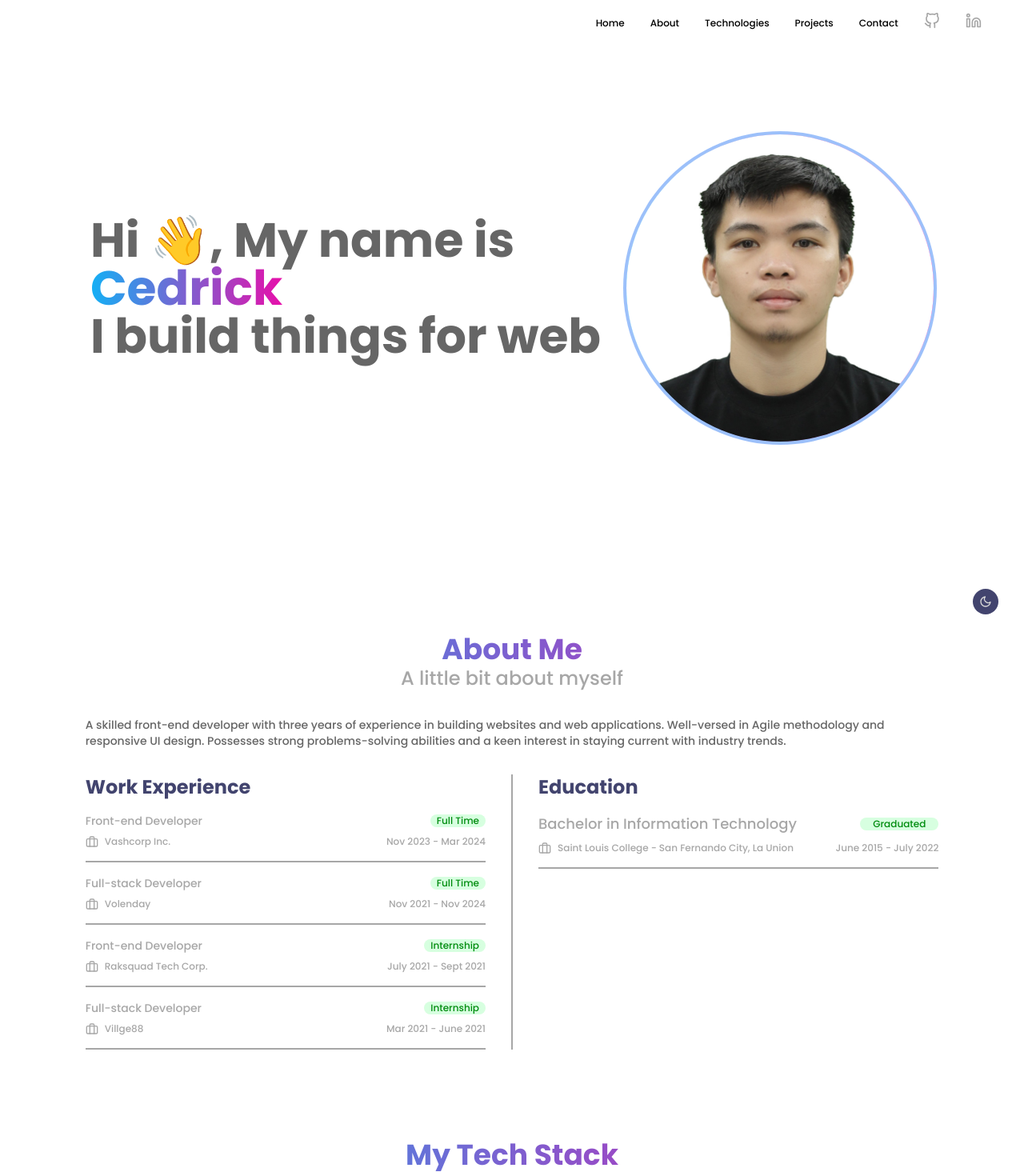
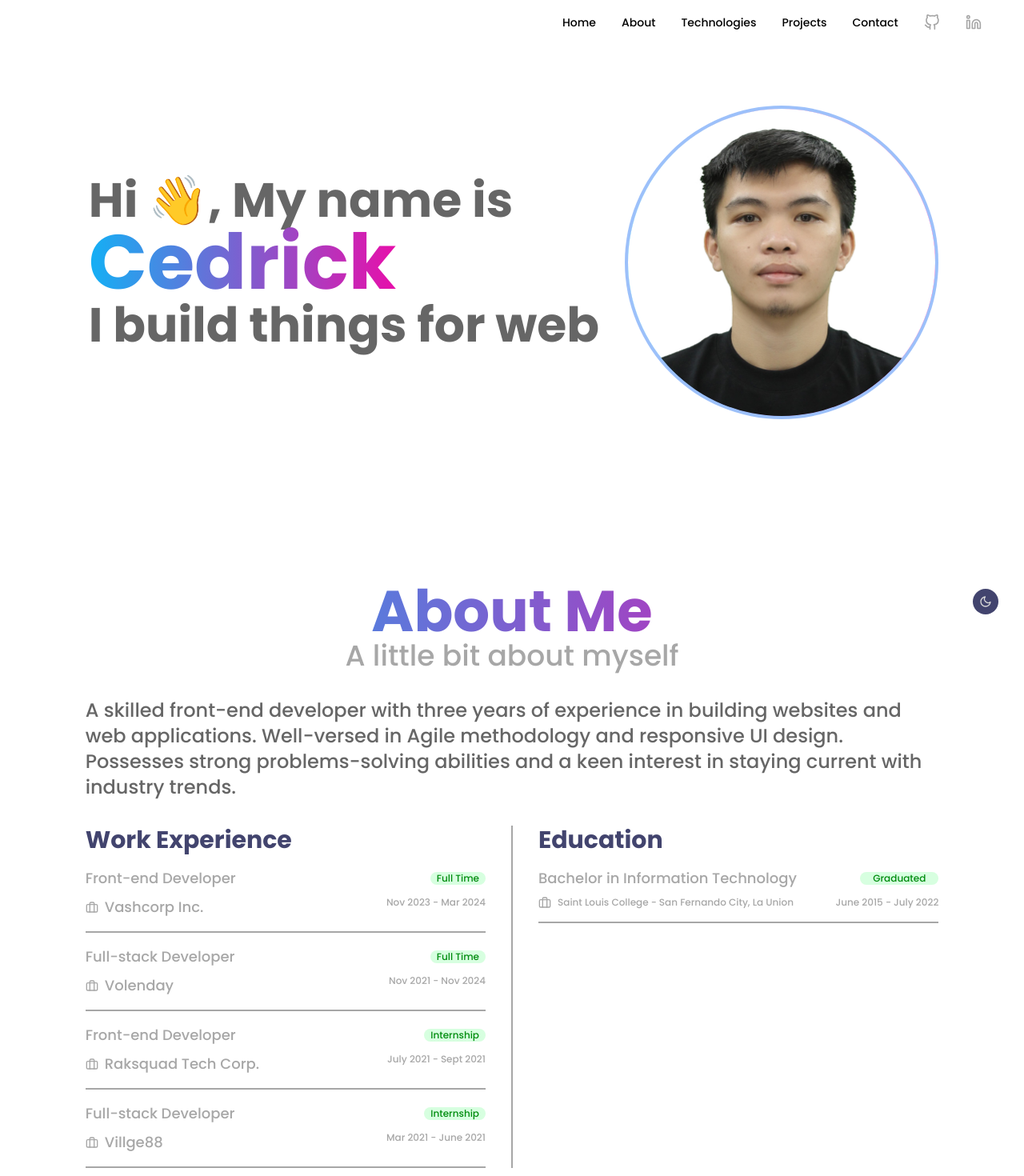
Before and after one commit to cjsupan/cjsupan-porfolio, a Next.js app: page / in a window 1280 px wide. Shown: the top 1470 px of the page at 80% size. Built offline with nearby package versions, Linux system fonts and the light colour scheme.

Commit message:
Refactor navigation component to remove redundant CSS classes

```diff
--- a/app/page.tsx
+++ b/app/page.tsx
@@ -39,21 +39,21 @@ export default function Home() {
       id="home"
       className={`${
         theme === "dark" ? "bg-background-dark" : "bg-background-light"
-      } flex flex-col justify-center items-center xxs:pb-2 xs:gap-20 xxs:gap-20 xs:pb-8 md:gap-20 lg:gap-42 xl:gap-28`}
+      } flex flex-col justify-center items-center xxs:pb-2 xs:gap-20 xxs:gap-20 xs:pb-8 md:gap-20 lg:gap-42 2xl:gap-80`}
     >
       <Head>
         <meta name="viewport" content="width=device-width, initial-scale=1" />
         <NextSeo {...seo} />
       </Head>
       <Navigation />
-      <div className="w-10/12 flex lg:flex-row lg:mb-32 xxs:flex-col-reverse  gap-8 xxs:mb-20 md:justify-center justify-between items-center">
+      <div className="w-10/12 flex lg:flex-row lg:mb-32 xxs:flex-col-reverse gap-8 xxs:mb-20 md:justify-center lg:justify-evenly items-center">
         <h1
           className={`${
             theme === "dark" ? "text-primary-dark" : "text-secondary-light"
           } font-semibold xs:text-left lg:text-left md:text-5xl lg:text-5xl xl:text-6xl xxs:text-2xl`}
         >
           Hi 👋, My name is <br />
-          <span className="xxs:text-3xl md:text-6xl lg:text-6xl font-bold bg-gradient-to-r from-[#13B0F5] to-[#E70FAA] inline-block text-transparent bg-clip-text">
+          <span className="xxs:text-3xl md:text-6xl lg:text-6xl xl:text-8xl font-bold bg-gradient-to-r from-[#13B0F5] to-[#E70FAA] inline-block text-transparent bg-clip-text">
             Cedrick
           </span>{" "}
           <br />I build things for web
@@ -69,14 +69,14 @@ export default function Home() {
         </div>
       </div>
 
-      <div id="about" className="w-10/12 flex flex-col gap-8 ">
+      <div id="about" className="w-10/12 flex flex-col gap-8 mb-20">
         <div className="flex flex-col gap-3 xxs:gap-0">
           <h2
-            className={` text-center font-bold md:text-4xl xxs:text-3xl bg-gradient-to-r from-[#13B0F5] to-[#E70FAA] inline-block text-transparent bg-clip-text`}
+            className={` text-center font-bold lg:text-7xl md:text-4xl xxs:text-3xl bg-gradient-to-r from-[#13B0F5] to-[#E70FAA] inline-block text-transparent bg-clip-text`}
           >
             About Me
           </h2>
-          <h4 className="text-center md:text-2xl xxs:text-lg text-secondary">
+          <h4 className="text-center lg:text-4xl md:text-2xl xxs:text-lg text-secondary">
             A little bit about myself
           </h4>
         </div>
@@ -84,7 +84,7 @@ export default function Home() {
           <p
             className={`${
               theme === "dark" ? "text-primary-dark" : "text-secondary-light"
-            } text-lg xxs:text-sm`}
+            } text-lg xxs:text-sm xl:text-2xl`}
           >
             A skilled front-end developer with three years of experience in
             building websites and web applications. Well-versed in Agile
@@ -94,7 +94,7 @@ export default function Home() {
           </p>
           <div className="w-full flex lg:flex-row md:flex-col xxs:flex-col gap-8 justify-between">
             <div className="w-full flex flex-col gap-4">
-              <h3 className="text-left text-3xl xxs:text-2xl text-primary font-semibold">
+              <h3 className="text-left text-3xl xxs:text-2xl xl:text-3xl text-primary font-semibold">
                 Work Experience
               </h3>
               {workExperience.map((work, index) => (
@@ -104,17 +104,17 @@ export default function Home() {
                 >
                   <div className="flex flex-col gap-2">
                     <div className=" flex justify-between items-center">
-                      <h4 className="text-left text-[20px] xxs:text-sm text-secondary">
+                      <h4 className="text-left text-[20px] xl:text-lg xxs:text-sm text-secondary">
                         {work.title}
                       </h4>
                       <div className="bg-[#D7FFE0] rounded-full px-4 xxs:px-2 flex items-center">
-                        <p className="text-[#018C0F] xxs:text-xs text-sm leading-6">
+                        <p className="text-[#018C0F] xxs:text-xs xl:text-md text-sm leading-6">
                           {work.type}
                         </p>
                       </div>
                     </div>
                     <div className="flex justify-between">
-                      <p className="text-left xxs:text-xs text-secondary flex gap-2 items-center">
+                      <p className="text-left xxs:text-xs xl:text-lg text-secondary flex gap-2 items-center">
                         <Briefcase size={16} />
                         {work.company}
                       </p>
@@ -128,7 +128,7 @@ export default function Home() {
             </div>
             <div className=" lg:border border-secondary" />
             <div className="w-full flex flex-col gap-4">
-              <h3 className="text-left text-3xl xxs:text-2xl text-primary font-semibold">
+              <h3 className="text-left text-3xl xxs:text-2xl xl:text-3xl text-primary font-semibold">
                 Education
               </h3>
               <div className=" flex flex-col gap-4 border-b-2 border-secondary pb-4">
@@ -144,7 +144,7 @@ export default function Home() {
                     </div>
                   </div>
                   <div className="flex justify-between items-center">
-                    <p className="text-left lg:text-md xs:text-xs xxs:text-xs text-secondary flex gap-2 items-center">
+                    <p className="text-left lg:text-md xs:text-xs xxs:text-xs xl:text-md text-secondary flex gap-2 items-center">
                       <Briefcase size={16} />
                       Saint Louis College - San Fernando City, La Union
                     </p>
@@ -165,20 +165,20 @@ export default function Home() {
       >
         <div className="flex flex-col lg:gap-3 xxs:gap-0">
           <h2
-            className={` text-center font-bold md:text-4xl xxs:text-3xl bg-gradient-to-r from-[#13B0F5] to-[#E70FAA] inline-block text-transparent bg-clip-text`}
+            className={` text-center font-bold lg:text-7xl md:text-4xl xxs:text-3xl bg-gradient-to-r from-[#13B0F5] to-[#E70FAA] inline-block text-transparent bg-clip-text`}
           >
             My Tech Stack
           </h2>
-          <h4 className="text-center md:text-2xl xxs:text-md text-secondary">
+          <h4 className="text-center lg:text-4xl md:text-2xl xxs:text-md text-secondary">
             Technologies I&apos;ve been working with recently
           </h4>
         </div>
         <div className=" flex items-center justify-center">
-          <div className=" grid grid-cols-1 xxs:grid-cols-3 sm:grid-cols-2 md:grid-cols-4 lg:grid-cols-6 xl:grid-cols-7 gap-16 xxs:gap-12 xl:gap-16">
+          <div className=" grid grid-cols-1 xxs:grid-cols-3 sm:grid-cols-2 md:grid-cols-4 lg:grid-cols-6 xl:grid-cols-7 2xl:grid-cols-6 gap-16 xxs:gap-12 xl:gap-16 2xl:gap-20">
             {logos.map((logo, index) => (
               <div
                 key={index}
-                className="size-24 xxs:size-14 md:size-24 xl:size-28 relative"
+                className="size-24 xxs:size-14 md:size-24 xl:size-28 2xl:size-28 relative"
               >
                 <Image src={logo} alt="logo" fill sizes="w-14 h-14" />
               </div>
@@ -190,11 +190,11 @@ export default function Home() {
       <div id="projects" className="w-10/12 flex flex-col gap-8">
         <div className="flex flex-col gap-3 xxs:gap-0">
           <h2
-            className={`text-center font-bold md:text-4xl xxs:text-3xl bg-gradient-to-r from-[#13B0F5] to-[#E70FAA] inline-block text-transparent bg-clip-text`}
+            className={`text-center font-bold lg:text-7xl md:text-4xl xxs:text-3xl bg-gradient-to-r from-[#13B0F5] to-[#E70FAA] inline-block text-transparent bg-clip-text`}
           >
             Projects
           </h2>
-          <h4 className="text-center md:text-xl xxs:text-md text-secondary">
+          <h4 className="text-center lg:text-4xl md:text-xl xxs:text-md text-secondary">
             Things I&apos;ve built so far
           </h4>
         </div>
@@ -272,7 +272,7 @@ export default function Home() {
           <h2
             className={`${
               theme === "dark" ? "text-secondary-dark" : "text-primary"
-            } font-bold xxs:w-full lg:w-1/3 xxs:text-3xl xxs:text-center lg:text-left sm:text-md lg:text-3xl bg-gradient-to-r from-[#13B0F5] to-[#E70FAA] inline-block text-transparent bg-clip-text`}
+            } font-bold xxs:w-full lg:w-1/3 xxs:text-3xl xxs:text-center lg:text-left sm:text-md lg:text-3xl xl:text-5xl bg-gradient-to-r from-[#13B0F5] to-[#E70FAA] inline-block text-transparent bg-clip-text`}
           >
             Get in Touch
           </h2>
--- a/components/layout/navigations.tsx
+++ b/components/layout/navigations.tsx
@@ -26,31 +26,21 @@ const Navigation = () => {
       id="navigation"
       className={` backdrop-blur-sm w-11/12 h-14 grid grid-flow-col gap-x-8 place-content-end content-center sticky top-0 z-50`}
     >
-      <ul className="grid grid-flow-col lg:gap-x-8 xxs:gap-3 ">
+      <ul className="grid grid-flow-col lg:gap-x-8 xxs:gap-3 xxs:text-sm">
         <li>
-          <button className="xxs:text-xs" onClick={(e: any) => handleScroll(e)}>
-            Home
-          </button>
+          <button onClick={(e: any) => handleScroll(e)}>Home</button>
         </li>
         <li>
-          <button className="xxs:text-xs" onClick={(e: any) => handleScroll(e)}>
-            About
-          </button>
+          <button onClick={(e: any) => handleScroll(e)}>About</button>
         </li>
         <li>
-          <button className="xxs:text-xs" onClick={(e: any) => handleScroll(e)}>
-            Technologies
-          </button>
+          <button onClick={(e: any) => handleScroll(e)}>Technologies</button>
         </li>
         <li>
-          <button className="xxs:text-xs" onClick={(e: any) => handleScroll(e)}>
-            Projects
-          </button>
+          <button onClick={(e: any) => handleScroll(e)}>Projects</button>
         </li>
         <li>
-          <button className="xxs:text-xs" onClick={(e: any) => handleScroll(e)}>
-            Contact
-          </button>
+          <button onClick={(e: any) => handleScroll(e)}>Contact</button>
         </li>
       </ul>
       <ul className="grid grid-flow-col gap-x-8 text-secondary xxs:hidden lg:inline-flex">
```
